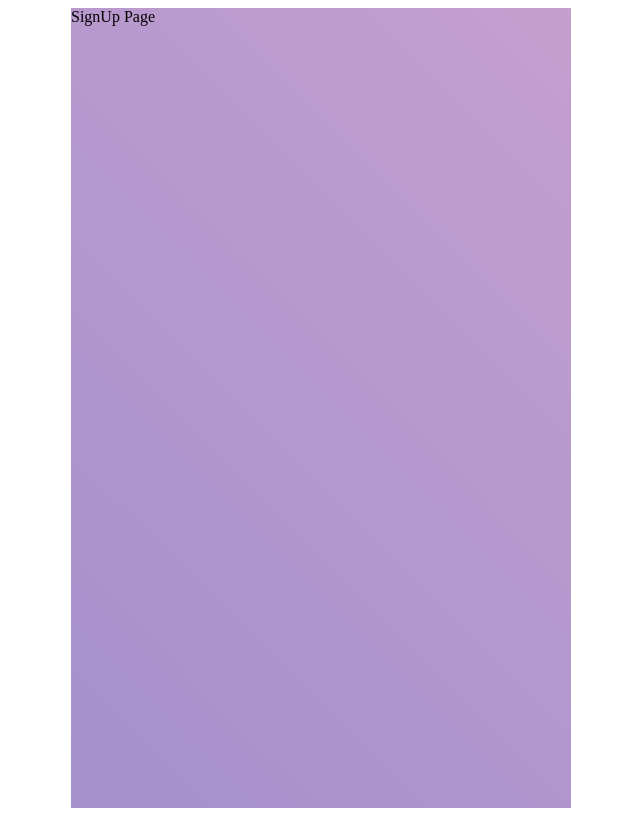
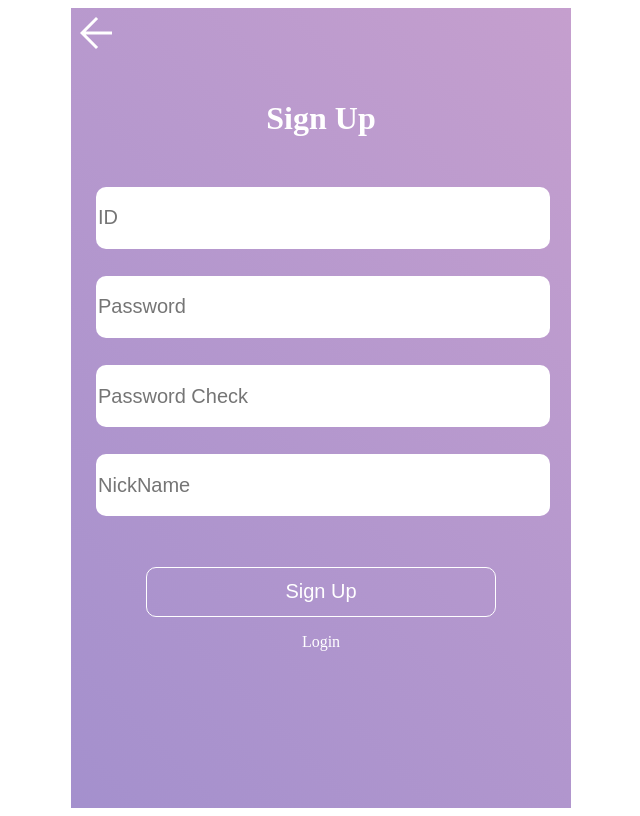
Before and after one commit to DevWonny/nuxt-todo-list, a Nuxt app: page /sign in a window 1280 px wide. Shown: the whole page, without its empty margins (319-959 px from the left). Built offline with nearby package versions, Linux system fonts and the light colour scheme.

Commit message:
feat : 회원가입 페이지 구현

```diff
--- a/components/UserInput.vue
+++ b/components/UserInput.vue
@@ -1,12 +1,10 @@
 <template>
-  <div>
   <input
     type="text"
     :value="value"
     @input="onChange"
     :placeholder="placeholder"
   />
-  </div>
 </template>
 
 <script>
--- a/pages/Login/index.vue
+++ b/pages/Login/index.vue
@@ -1,6 +1,6 @@
 <template>
   <div class="login_wrap">
-    <div><BackButton /></div>
+    <BackButton />
     <h1 class="title">Login</h1>
     <div class="input_div">
       <UserInput v-model="id" :placeholder="placeId"></UserInput>
@@ -14,8 +14,8 @@
     ></ConfirmButton>
 
     <div class="sign_button">
-      <NuxtLink to="/Sign" class="link-text">
-        <span>회원가입</span>
+      <NuxtLink to="/Sign" class="link_text">
+        <span>Sign Up</span>
       </NuxtLink>
     </div>
   </div>
@@ -73,7 +73,7 @@ $textColor: #fff;
     justify-content: space-between;
   }
 
-  .link-text {
+  .link_text {
     text-decoration: none;
   }
   .sign_button {
--- a/pages/sign/index.vue
+++ b/pages/sign/index.vue
@@ -1,7 +1,97 @@
 <template>
-  <div>SignUp Page</div>
+  <div class="sign_wrap">
+    <BackButton />
+
+    <h1 class="title">Sign Up</h1>
+
+    <div class="input_wrap">
+      <UserInput v-model="id" :placeholder="placeId" />
+      <UserInput v-model="password" :placeholder="placePw" />
+      <UserInput v-model="passwordCheck" :placeholder="placePwCheck" />
+      <UserInput v-model="nickName" :placeholder="placeNickName" />
+    </div>
+
+    <ConfirmButton :button-text="confirm" :id="id" :pw="password" />
+
+    <div class="login_button">
+      <NuxtLink to="/Login" class="link_login">
+        <span>Login</span>
+      </NuxtLink>
+    </div>
+  </div>
 </template>
 
-<script></script>
+<script>
+import BackButton from "../../components/BackButton.vue";
+import ConfirmButton from "../../components/ConfirmButton.vue";
+import UserInput from "../../components/UserInput.vue";
 
-<style lang="scss"></style>
+export default {
+  components: {
+    BackButton,
+    ConfirmButton,
+    UserInput,
+  },
+
+  data() {
+    return {
+      confirm: "Sign Up",
+      id: "",
+      password: "",
+      passwordCheck: "",
+      nickName: "",
+      placeId: "ID",
+      placePw: "Password",
+      placePwCheck: "Password Check",
+      placeNickName: "NickName",
+    };
+  },
+};
+</script>
+
+<style lang="scss" scoped>
+$mainColor: #a490cd;
+$subColor: #d2cdf6;
+$thirdColor: #c59fce;
+$textColor: #fff;
+.sign_wrap {
+  height: 100%;
+  position: relative;
+  display: flex;
+  flex-direction: column;
+  justify-content: center;
+
+  .title {
+    text-align: center;
+    color: $textColor;
+    margin: 0;
+    position: relative;
+    top: -50px;
+  }
+
+  .input_wrap {
+    width: 90%;
+    height: 330px;
+    margin-left: 5%;
+    margin-bottom: 50px;
+    display: flex;
+    flex-direction: column;
+    justify-content: space-between;
+  }
+
+  .link_login {
+    text-decoration: none;
+  }
+  .login_button {
+    margin: 0;
+    height: 50px;
+    text-align: center;
+    position: relative;
+    span {
+      color: $textColor;
+      cursor: pointer;
+      line-height: 50px;
+    }
+  }
+}
+</style>
```
Lines whose indentation alone changed are shown as unchanged.
